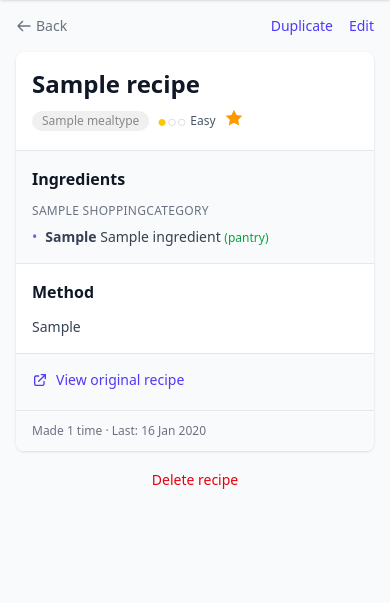
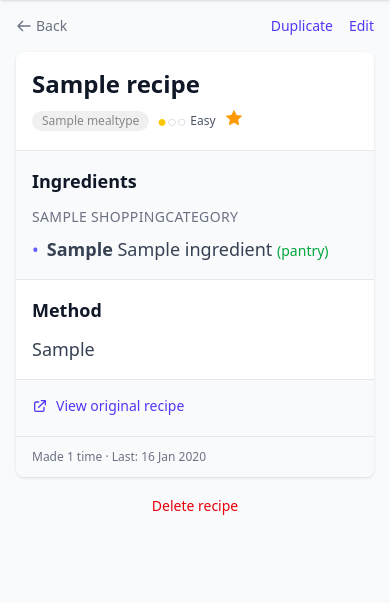
Before and after one commit to yulqen/mealplanner, a Django app: page /recipes/1/ in a window 390 px wide. Shown: the part 56-659 px from the top of the page. Run offline with Django 5.2, Linux system fonts and the light colour scheme; a user stored in the database is signed in; tables that the repository leaves empty hold one stand-in row (values such as "Sample post"); style sheets or scripts are compiled from the project's sources.

Commit message:
Increase the font size for the kitchen

```diff
--- a/core/templates/core/recipe_detail.html
+++ b/core/templates/core/recipe_detail.html
@@ -60,18 +60,18 @@
         <!-- Ingredients Section -->
          {% if recipe.recipe_ingredients.all %}
          <div class="p-4 sm:p-6 border-b border-gray-200 bg-gray-50">
-            <h2 class="text-base sm:text-lg font-semibold text-gray-900 mb-3 sm:mb-4">Ingredients</h2>
+             <h2 class="text-lg sm:text-lg font-semibold text-gray-900 mb-3 sm:mb-4">Ingredients</h2>
              {% regroup recipe.recipe_ingredients.all by ingredient.category as ingredient_groups %}
              <div class="space-y-4">
                  {% for group in ingredient_groups %}
                  <div>
-                    <h3 class="text-xs font-medium text-gray-500 uppercase tracking-wide mb-2">{{ group.grouper.name }}</h3>
-                    <ul class="space-y-1.5">
+                     <h3 class="text-sm sm:text-xs font-medium text-gray-500 uppercase tracking-wide mb-2">{{ group.grouper.name }}</h3>
+                     <ul class="space-y-2">
                          {% for ri in group.list %}
-                        <li class="flex items-start text-sm sm:text-base">
+                         <li class="flex items-start text-lg sm:text-base">
                              <span class="text-indigo-500 mr-2">•</span>
                              <span class="text-gray-700">
-                                <strong>{{ ri.quantity }}</strong> {{ ri.ingredient.name }}{% if ri.ingredient.is_pantry_staple %} <span class="text-green-600 text-xs">(pantry)</span>{% endif %}
+                                 <strong>{{ ri.quantity }}</strong> {{ ri.ingredient.name }}{% if ri.ingredient.is_pantry_staple %} <span class="text-green-600 text-sm">(pantry)</span>{% endif %}
                              </span>
                          </li>
                          {% endfor %}
@@ -84,8 +84,8 @@
 
         <!-- Instructions Section -->
          <div class="p-4 sm:p-6">
-            <h2 class="text-base sm:text-lg font-semibold text-gray-900 mb-3 sm:mb-4">Method</h2>
-            <div class="prose text-gray-700 text-sm sm:text-base">
+             <h2 class="text-lg sm:text-lg font-semibold text-gray-900 mb-3 sm:mb-4">Method</h2>
+             <div class="prose text-gray-700 text-lg sm:text-base">
                  {{ instructions_html|safe }}
              </div>
          </div>
```
Lines whose indentation alone changed are shown as unchanged.
